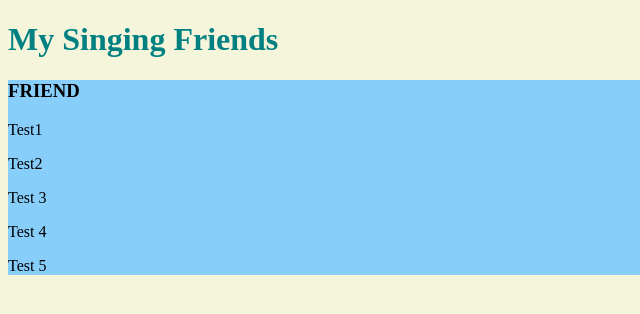
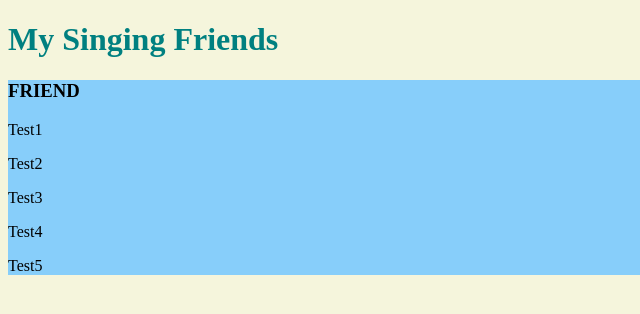
Before and after one commit to CamDavi5/-InnovateBham-99Lines, a plain HTML site: page index.html in a window 1280 px wide. Shown: the full height of the page, 0-640 px from the left. Drawn offline with Linux system fonts and the light colour scheme.

Commit message:
fixed spacing of test(x) in div

```diff
--- a/index.html
+++ b/index.html
@@ -15,9 +15,9 @@
         <h3>Friend</h3>
         <p>Test1</p>
         <p>Test2</p>
-        <p>Test 3</p>
-        <p>Test 4</p>
-        <p>Test 5</p>
+        <p>Test3</p>
+        <p>Test4</p>
+        <p>Test5</p>
     </div>
 </body>
 </html>
```
